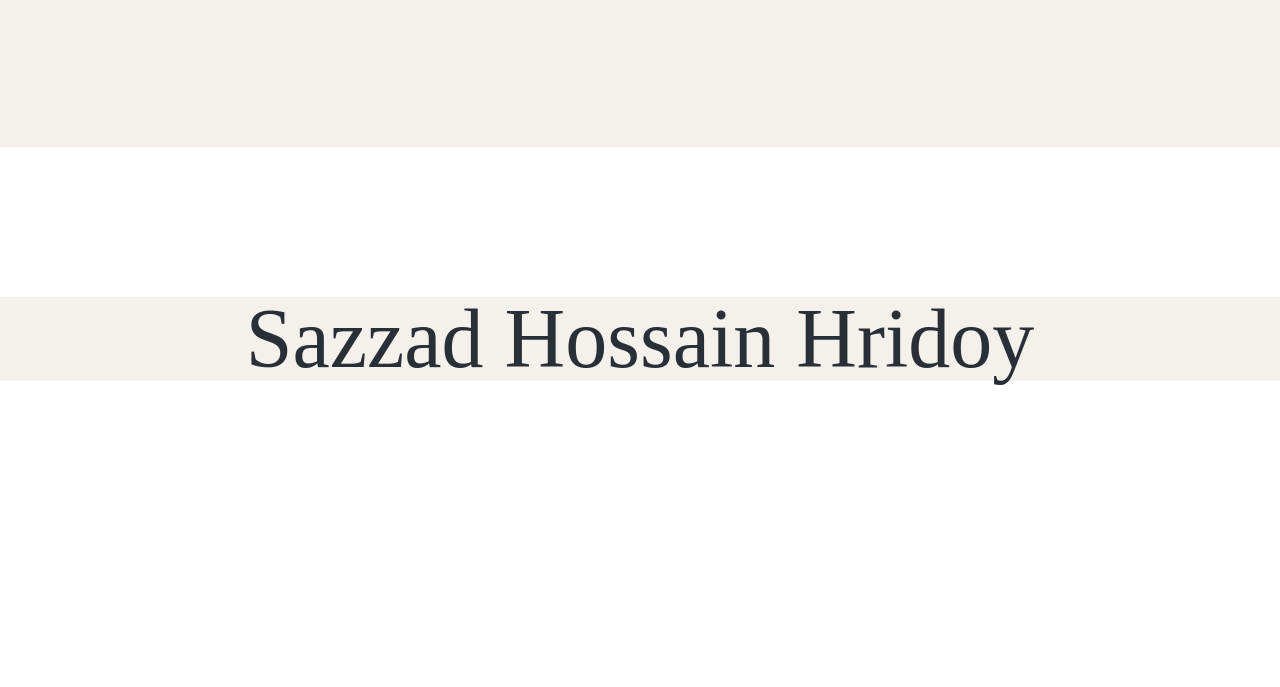
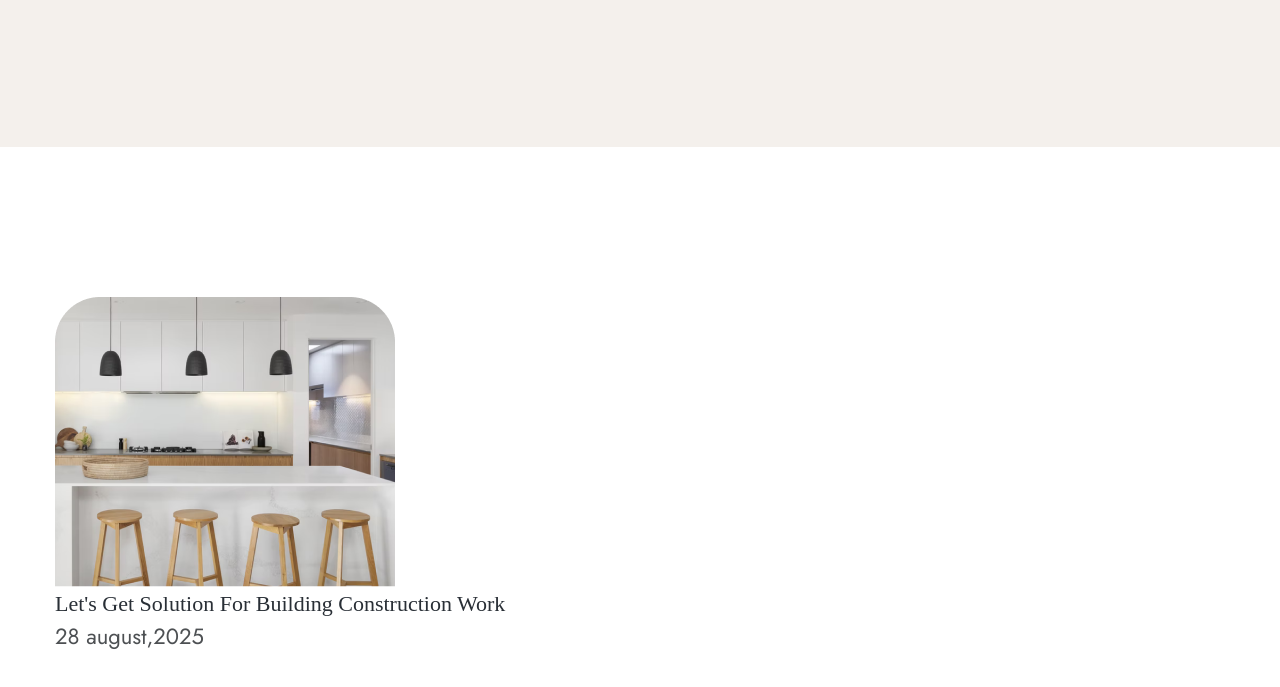
Before and after one commit to sh-hridoy001/agency-landing-page, a website: page index.html in a window 1280 px wide. Shown: the part 5556-6243 px from the top of the page. Drawn offline with nearby package versions, Linux system fonts and the light colour scheme; a web font is replaced by a local one.

Commit message:
new section grid structure done

```diff
--- a/index.html
+++ b/index.html
@@ -364,9 +364,24 @@
         </section>
 
         <!-- News section  -->
-        <section class="news mx-auto mt-[80px] xl:mt-[150px] bg-accent-secondary  relative z-20">
+        <section class="news mx-auto mt-[80px] xl:mt-[150px]  relative z-20">
             <div class="container mx-auto">
-                <h1 class="h1 text-center">Sazzad Hossain Hridoy</h1>
+
+                <!-- grid -->
+                 <div>
+
+                    <!--item 1-->
+                    <div>
+                        <img src="/assets/news/01.png" alt="">
+                        <div>
+                            <h3>Let's Get Solution For Building Construction Work</h3>
+                            <div>
+                                <p>28 august,2025</p>
+                                <i></i>
+                            </div>
+                        </div>
+                    </div>
+                 </div>
             </div>
         </section>
 
```
